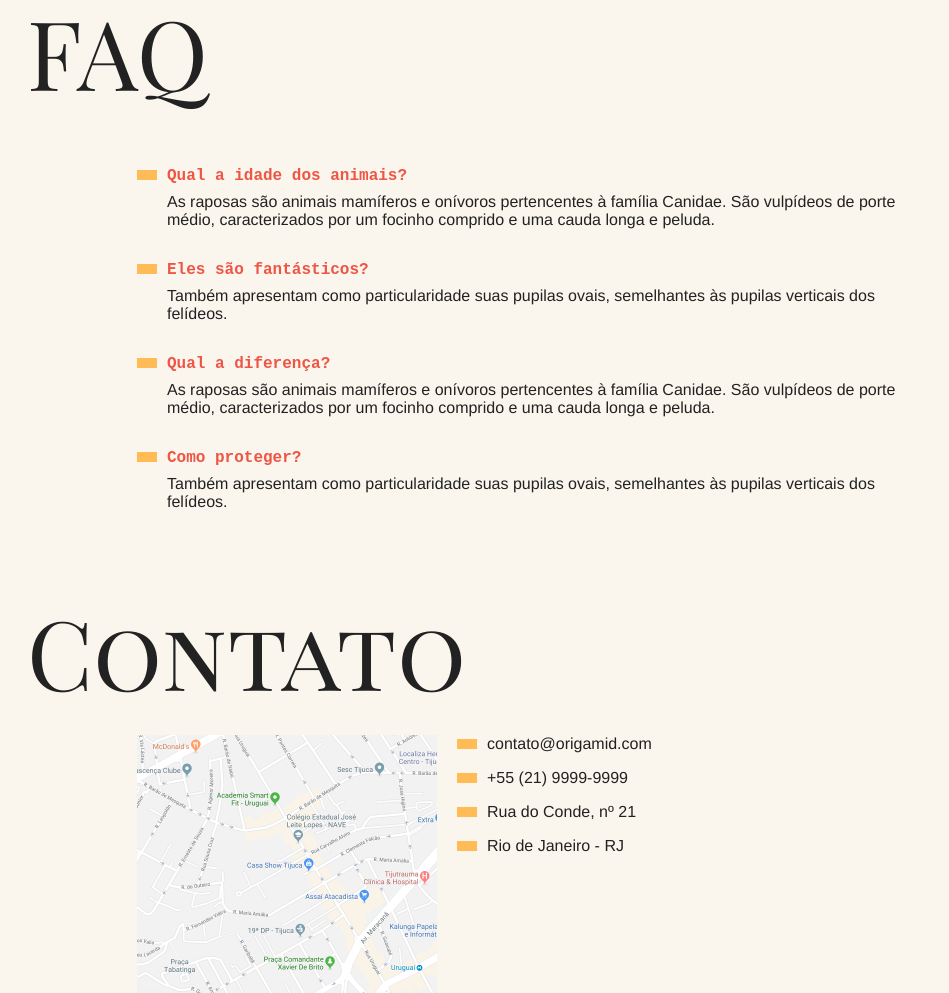
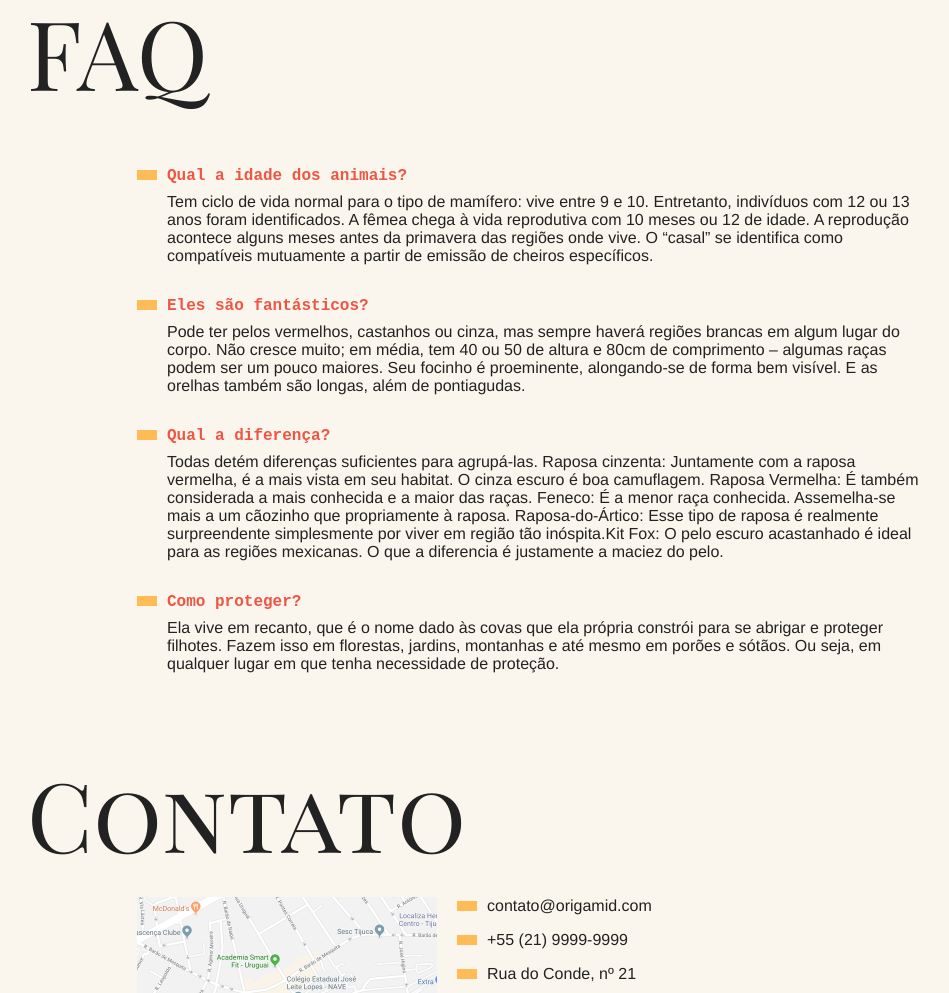
Before and after one commit to guilhermeassuncao/animais-fantasticos, a plain HTML site: page index.html in a window 1280 px wide. Shown: the part 3061-4054 px from the top of the page, without its empty margins (163-1112 px from the left). Drawn offline with Linux system fonts and the light colour scheme.

Commit message:
Update index.html

```diff
--- a/index.html
+++ b/index.html
@@ -203,23 +203,32 @@
             <dl class="faq-lista">
                 <dt>Qual a idade dos animais?</dt>
                 <dd>
-                    As raposas são animais mamíferos e onívoros pertencentes à família Canidae. São vulpídeos de porte
-                    médio, caracterizados por um focinho comprido e uma cauda longa e peluda.
+                    Tem ciclo de vida normal para o tipo de mamífero: vive entre 9 e 10. Entretanto, indivíduos com 12
+                    ou 13 anos foram identificados. A fêmea chega à vida reprodutiva com 10 meses ou 12 de idade. A
+                    reprodução acontece alguns meses antes da primavera das regiões onde vive. O “casal” se identifica
+                    como compatíveis mutuamente a partir de emissão de cheiros específicos.
                 </dd>
                 <dt>Eles são fantásticos?</dt>
                 <dd>
-                    Também apresentam como particularidade suas pupilas ovais, semelhantes às pupilas verticais dos
-                    felídeos.
+                    Pode ter pelos vermelhos, castanhos ou cinza, mas sempre haverá regiões brancas em algum lugar do
+                    corpo. Não cresce muito; em média, tem 40 ou 50 de altura e 80cm de comprimento – algumas raças
+                    podem ser um pouco maiores. Seu focinho é proeminente, alongando-se de forma bem visível. E as
+                    orelhas também são longas, além de pontiagudas.
                 </dd>
                 <dt>Qual a diferença?</dt>
                 <dd>
-                    As raposas são animais mamíferos e onívoros pertencentes à família Canidae. São vulpídeos de porte
-                    médio, caracterizados por um focinho comprido e uma cauda longa e peluda.
+                    Todas detém diferenças suficientes para agrupá-las. Raposa cinzenta: Juntamente com a raposa
+                    vermelha, é a mais vista em seu habitat. O cinza escuro é boa camuflagem. Raposa Vermelha: É também
+                    considerada a mais conhecida e a maior das raças. Feneco: É a menor raça conhecida. Assemelha-se
+                    mais a um cãozinho que propriamente à raposa. Raposa-do-Ártico: Esse tipo de raposa é realmente
+                    surpreendente simplesmente por viver em região tão inóspita.Kit Fox: O pelo escuro acastanhado é
+                    ideal para as regiões mexicanas. O que a diferencia é justamente a maciez do pelo.
                 </dd>
                 <dt>Como proteger?</dt>
                 <dd>
-                    Também apresentam como particularidade suas pupilas ovais, semelhantes às pupilas verticais dos
-                    felídeos.
+                    Ela vive em recanto, que é o nome dado às covas que ela própria constrói para se abrigar e proteger
+                    filhotes. Fazem isso em florestas, jardins, montanhas e até mesmo em porões e sótãos. Ou seja, em
+                    qualquer lugar em que tenha necessidade de proteção.
                 </dd>
             </dl>
         </section>
```
